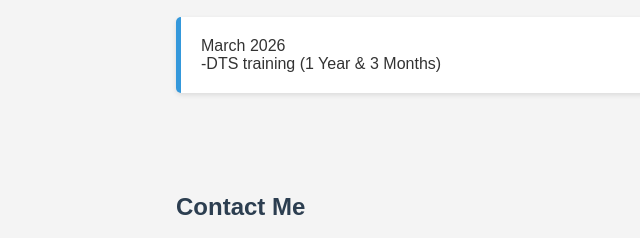
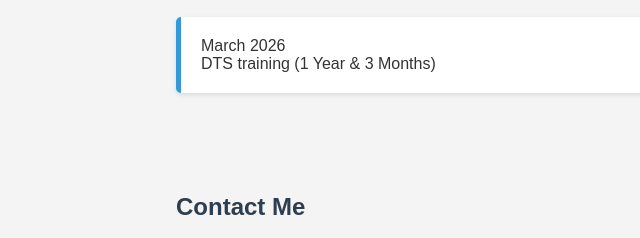
Before and after one commit to Ritchel1/Codoy-WebDev, a plain HTML site: page index.htm in a window 1280 px wide. Shown: the part 1618-1856 px from the top of the page, 84-724 px from the left. Drawn offline with Linux system fonts and the light colour scheme.

Commit message:
Update index.htm

```diff
--- a/index.htm
+++ b/index.htm
@@ -79,7 +79,7 @@
       <h2>Experience</h2>
       <div class="card">
         <p>March 2026</p>
-        <p>-DTS training (1 Year & 3 Months)</p>
+        <p>DTS training (1 Year & 3 Months)</p>
       </div>
     </section>
 
```
